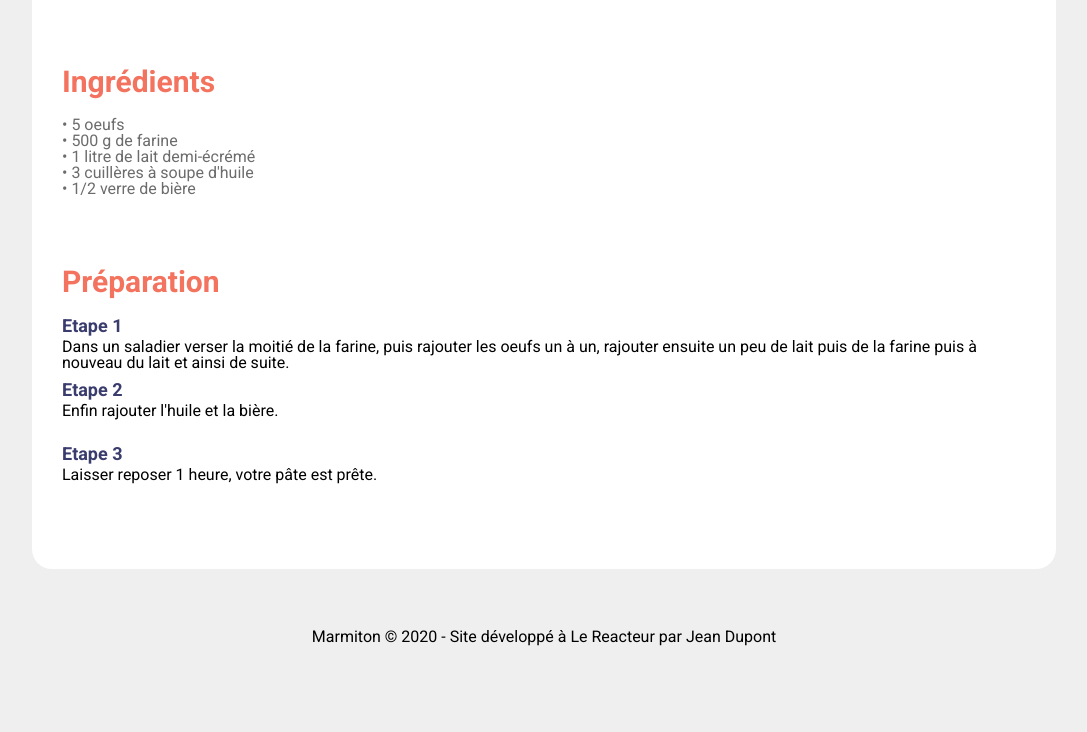
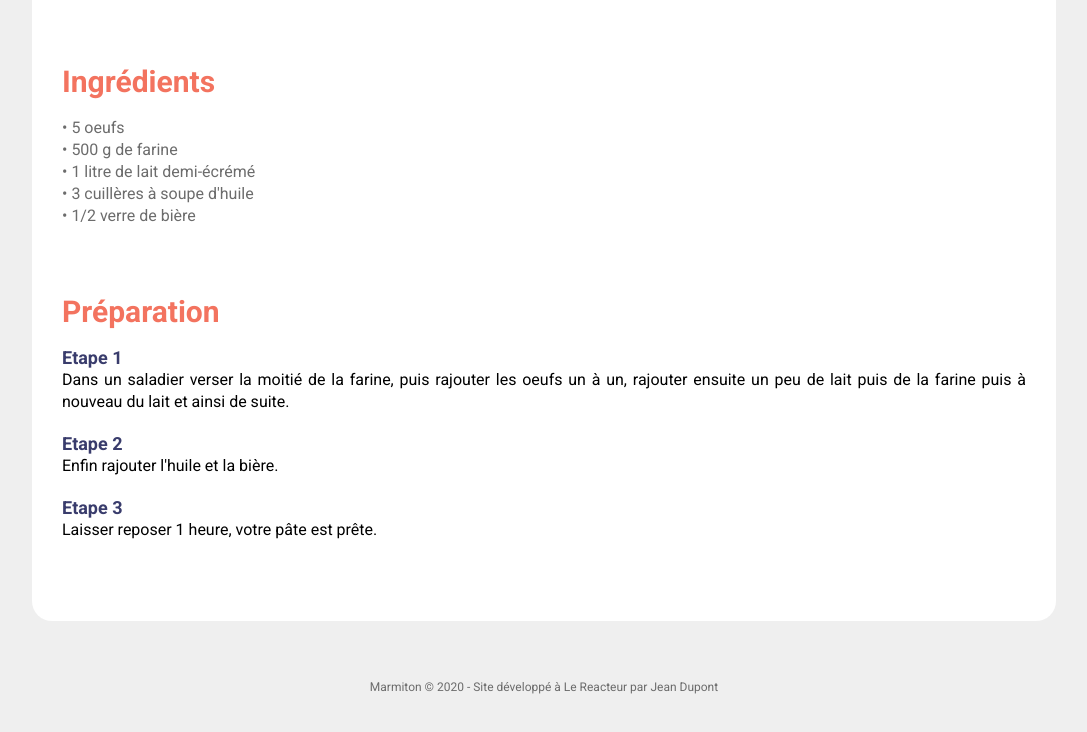
Before and after one commit to BorisLabianca/marmiton, a plain HTML site: page index.html in a window 1280 px wide. Shown: the part 702-1434 px from the top of the page, without its empty margins (96-1183 px from the left). Before the commit the page ends 1407 px from the top, so only its background shows below. Drawn offline with Linux system fonts and the light colour scheme.

Commit message:
final touches

```diff
--- a/assets/css/style.css
+++ b/assets/css/style.css
@@ -20,8 +20,11 @@ section {
 }
 
 p {
-  height: 22px;
+  line-height: 22px;
   margin-bottom: 20px;
+  font-size: 16px;
+  text-align: justify;
+  color: #000000;
 }
 
 h1 {
@@ -42,7 +45,7 @@ h3 {
   font-size: 18px;
   font-weight: 700;
   color: #393c6c;
-  height: 22px;
+  line-height: 22px;
 }
 header {
   background-color: white;
@@ -94,6 +97,8 @@ footer {
   text-align: center;
   margin-bottom: 60px;
   margin-top: 60px;
+  font-size: 12px;
+  color: #6c6c6c;
 }
 .bullet_point::before {
   content: "• ";
@@ -101,4 +106,5 @@ footer {
 .bullet_point {
   font-size: 16px;
   color: #6c6c6c;
+  line-height: 22px;
 }
```
Also changed, not shown: 1 other file.
